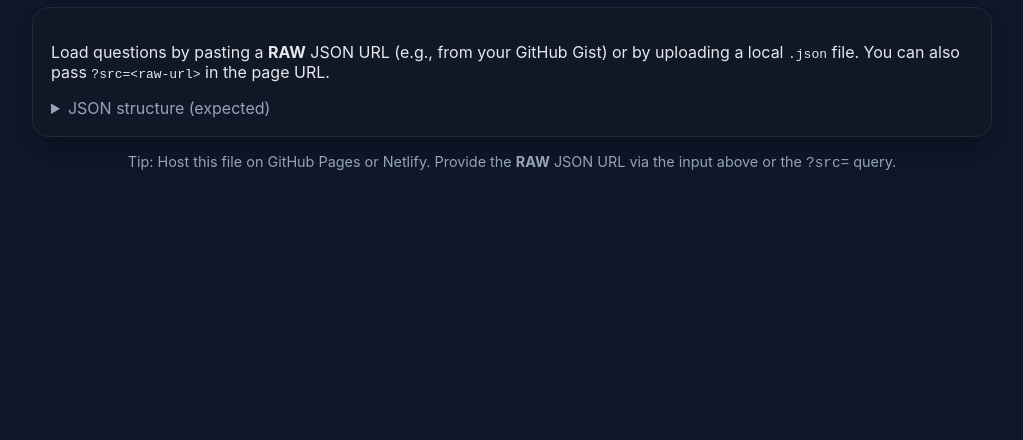
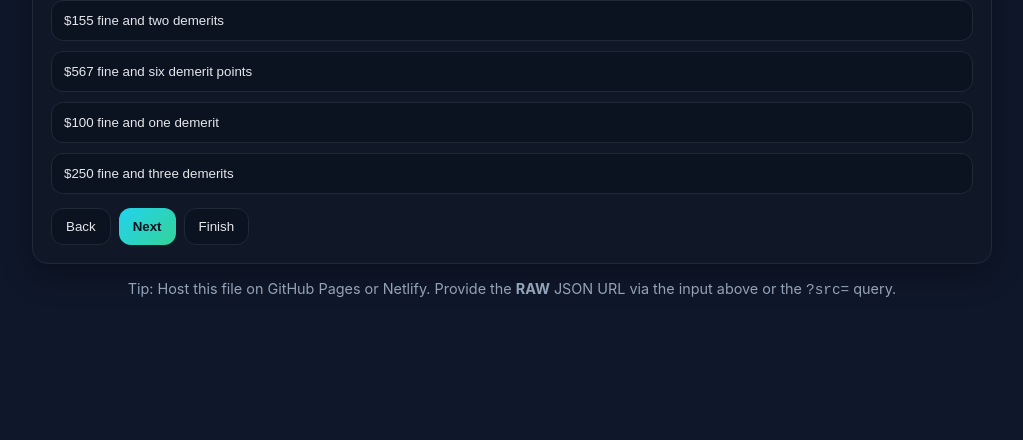
Before and after one commit to pardesey/pardesey.github.io, a plain HTML site: page index.html in a window 1280 px wide. Shown: the part 360-800 px from the top of the page, without its empty margins (128-1151 px from the left). Drawn offline with Linux system fonts and the light colour scheme.

Commit message:
updated script section to call alberta_class7_questions.json locally

```diff
--- a/index.html
+++ b/index.html
@@ -119,6 +119,19 @@
   </div>
 
   <script>
+// Auto-load local JSON from same folder
+(async function(){
+  try {
+    const res = await fetch('alberta_class7_questions.json', { headers: { 'Accept': 'application/json' } });
+    if (!res.ok) throw new Error(`HTTP ${res.status}`);
+    const json = await res.json();
+    loadItems(normalize(json));
+  } catch (e) {
+    console.error('Failed to load default JSON:', e);
+    intro.classList.remove('hidden'); // fallback to manual load
+  }
+})();
+
     const el = (id) => document.getElementById(id);
     const intro = el('intro');
     const quiz = el('quiz');
```
